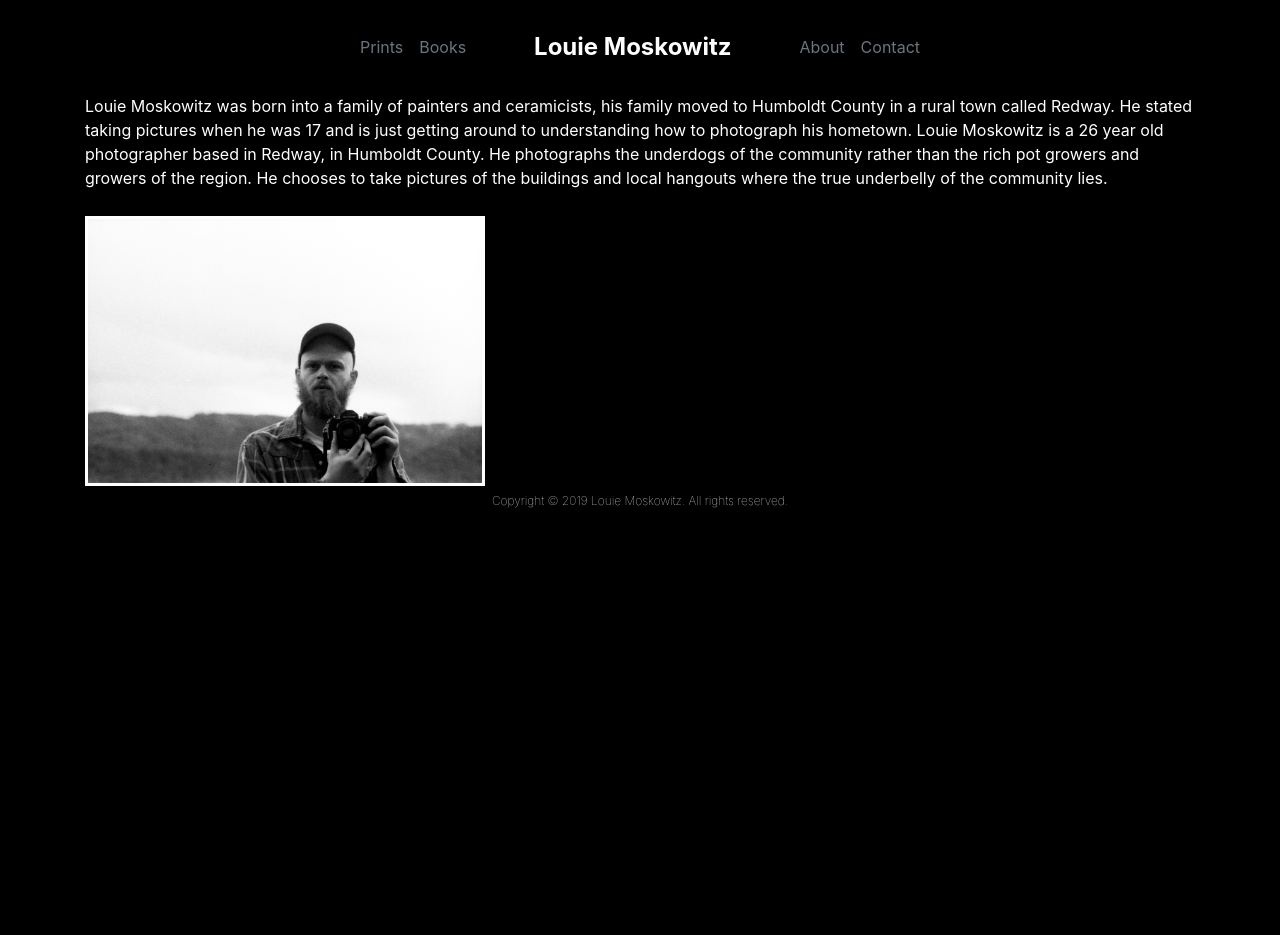
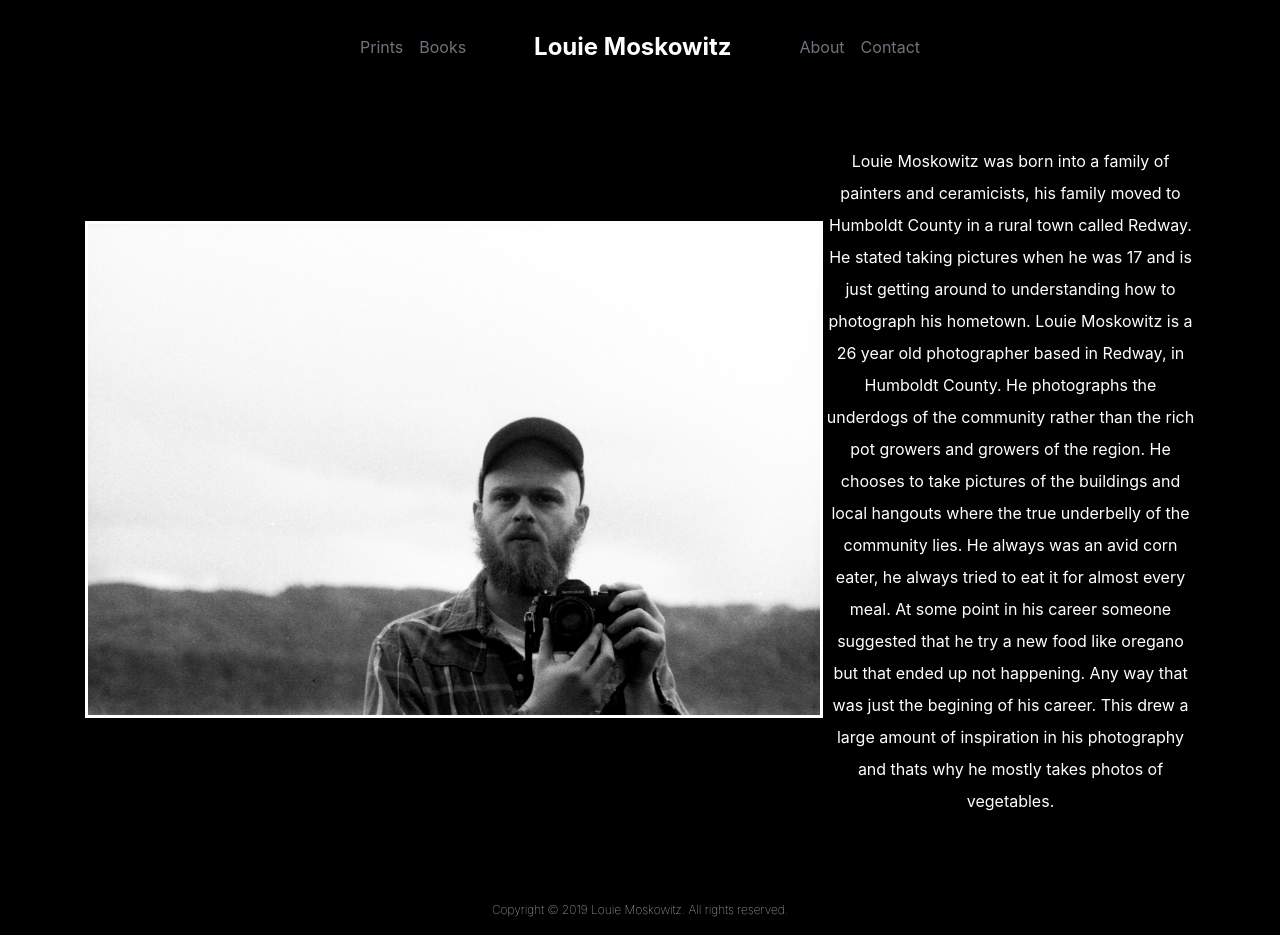
Before and after one commit to dizzyjaguar/Louie-Moskowitz-Photo-Gallery, a Django app: page /about/ in a window 1280 px wide. Before the commit the page ends 508 px from the top, so only its background shows below. Run offline with Django 3.2, Linux system fonts and the light colour scheme; some libraries are stand-ins or nearby versions.

Commit message:
About me CSS grid v.1

```diff
--- a/photo_gallery/static/css/about.css
+++ b/photo_gallery/static/css/about.css
@@ -1,16 +1,20 @@
 .container {
-    height: 100%;
     display: grid;
-    grid-gap: 10px;
+    grid-gap: 1px;
+    grid-template-columns: [photo-start] 2fr [photo-end]  1px [about-start] 1fr [about-end];
+    grid-template-rows: 50px 75px 1fr 50px 10px;
 
 }
 
-.about-me-content{
-
-
+.about-me-div{
+    grid-column: about;
+    grid-row: 2 / 4;
+    text-align: center;
+    line-height: 200%;
 }
 
 .about-photo-div{
-
+    grid-column: photo;
+    grid-row: 3 / 4;
 
 }
--- a/photo_gallery/static/css/main.css
+++ b/photo_gallery/static/css/main.css
@@ -77,9 +77,9 @@ options */
     border-style: solid;
     border-color: white;
     border-width: medium;
-
-    max-width: 400px;
-    height: auto;
+    width: 100%;
+    max-height: 100%;
+    object-fit: cover;
 }
 
 .footer {
--- a/photo_gallery/templates/photo_gallery/about.html
+++ b/photo_gallery/templates/photo_gallery/about.html
@@ -4,7 +4,7 @@ otherwise static wouldn't load -->
 {% load static %}
 {% block page_content %}
 <div class="container">
-    <div class="about-me-content">
+    <div class="about-me-div">
         <p>
             <!-- Louies draft idea 1 -->
             Louie Moskowitz was born into a family of painters and ceramicists,
@@ -16,6 +16,12 @@ otherwise static wouldn't load -->
             He photographs the underdogs of the community rather than the rich pot growers and
             growers of the region. He chooses to take pictures of the buildings and local hangouts
             where the true underbelly of the community lies.
+
+            He always was an avid corn eater, he always tried to eat it for almost every meal.
+            At some point in his career someone suggested that he try a new food like oregano but
+            that ended up not happening. Any way that was just the begining of his career.  This drew
+            a large amount of inspiration in his photography and thats why he mostly takes photos of
+            vegetables.
         </p>
     </div>
         <div class="about-photo-div">
```
